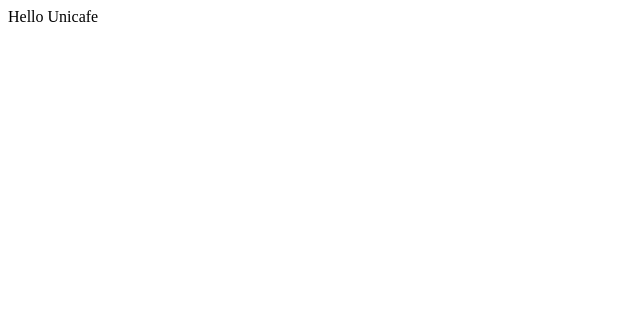
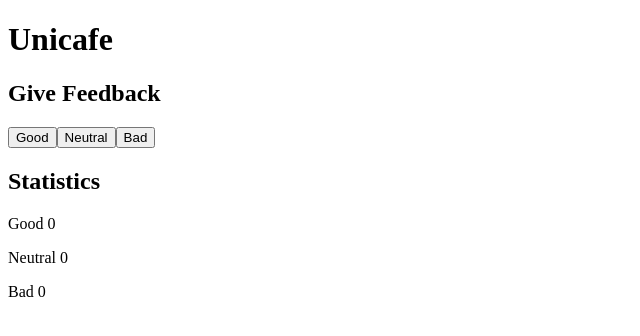
Before and after one commit to yueshengw/fullstackopen2, a React (Create React App) app in the folder part1/unicafe/: page / in a window 1280 px wide. Shown: the top 336 px of the page, without its empty margins (0-640 px from the left). Built offline with nearby package versions, Linux system fonts and the light colour scheme.

Commit message:
Exercise 1.6 Complete

```diff
--- a/part1/unicafe/src/App.js
+++ b/part1/unicafe/src/App.js
@@ -1,13 +1,60 @@
 import { useState } from 'react'
+
+const Button = ({ text, handleClick }) => (
+  <button onClick={handleClick}>{text}</button>
+)
+
+const Display = ({ score }) => {
+  const [good, neutral, bad] = score;
+
+  return (
+    <>
+      <h2>Statistics</h2>
+      <p>Good {good}</p>
+      <p>Neutral {neutral}</p>
+      <p>Bad {bad}</p>
+    </>
+  )
+}
+
+const Feedback = ({ handleClick }) => {
+  const [incrementGood, incrementNeutral, incrementBad] = handleClick;
+
+  return (
+    <>
+      <h2>Give Feedback</h2>
+      <Button text='Good' handleClick={incrementGood} />
+      <Button text='Neutral' handleClick={incrementNeutral} />
+      <Button text='Bad' handleClick={incrementBad} />
+    </>
+  )
+}
 
 const App = () => {
   const [good, setGood] = useState(0)
   const [neutral, setNeutral] = useState(0)
   const [bad, setBad] = useState(0)
 
+  const incrementGood = () => {
+    console.log('Good +1')
+    setGood(good + 1)
+  }
+
+  const incrementNeutral = () => {
+    console.log('Neutral +1')
+    setNeutral(neutral + 1)
+  }
+
+  const incrementBad = () => {
+    console.log('Bad +1')
+    setBad(bad + 1)
+  }
+
   return (
     <div>
-      Hello Unicafe
+      <h1>Unicafe</h1>
+      <Feedback handleClick={[incrementGood, incrementNeutral, incrementBad]} />
+      <Display score={[good, neutral, bad]} />
     </div>
   )
 }
```
